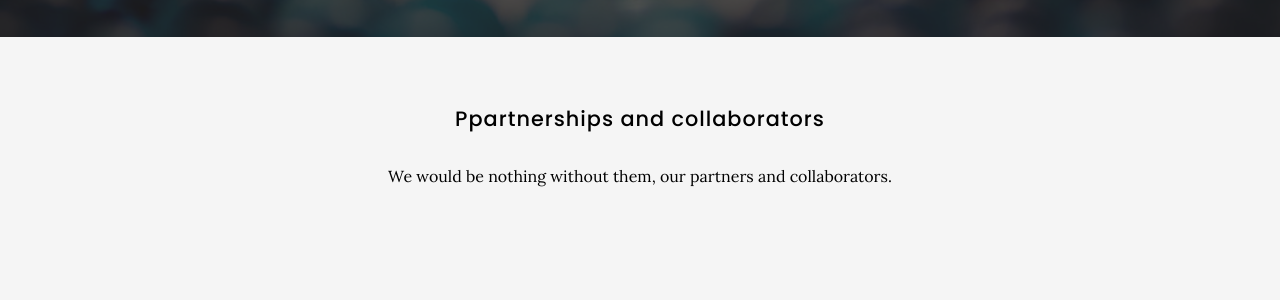
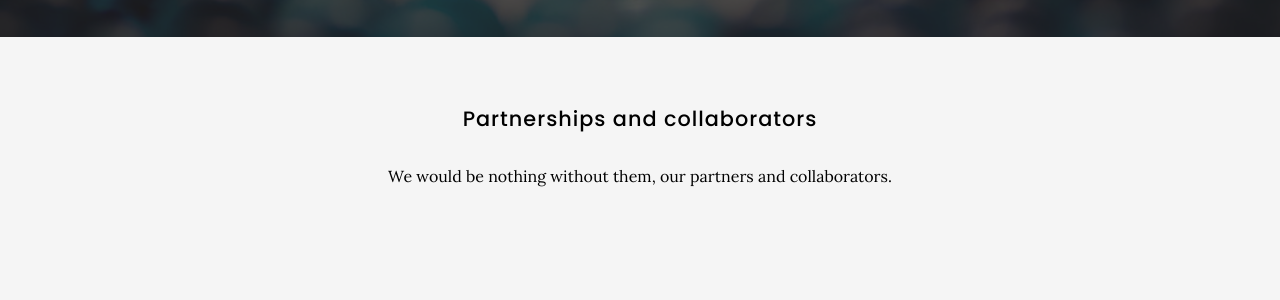
Before and after one commit to metaBIOlab/metabio, a Jekyll site: the page built from team/index.md, in a window 1280 px wide and 900 px high, scrolled down 2287 px. Shown: the part 156-456 px from the top of the window. Built offline with Jekyll 4.4.1, drawn with Linux system fonts in a browser that asks for light colours; nearby versions of some CDN libraries.

Commit message:
Update index.md

```diff
--- a/team/index.md
+++ b/team/index.md
@@ -70,7 +70,7 @@ Check for updates! Soon.
 
 {% include section.html %}
 
-## Ppartnerships and collaborators
+## Partnerships and collaborators
 We would be nothing without them, our partners and collaborators.
 {:.center}
 
```
